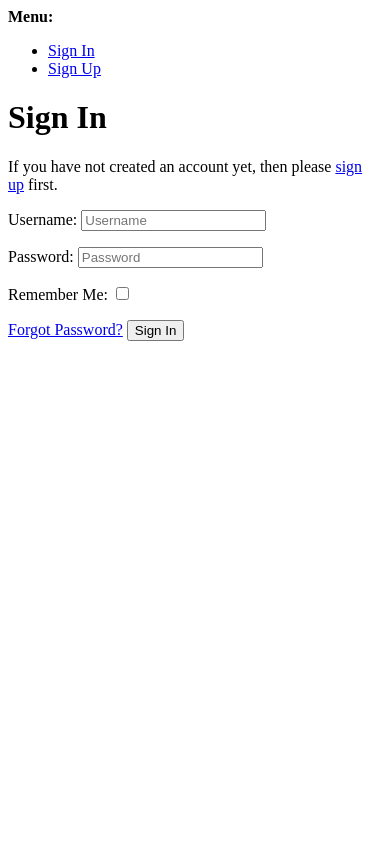
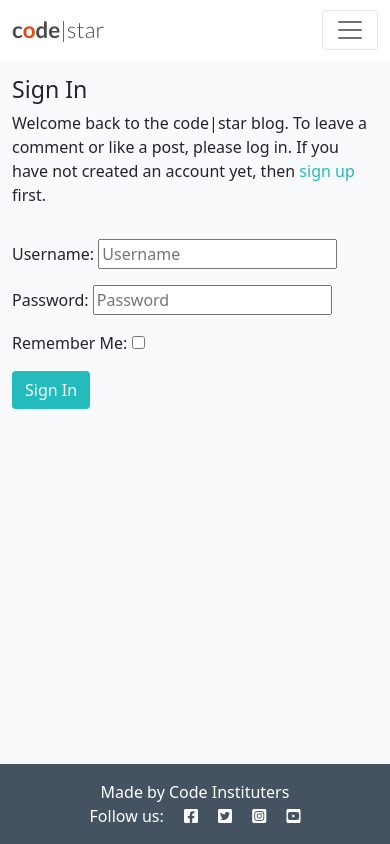
Before and after one commit to gfpkelly1986/django-combi-todo-blog, a Django app: page /accounts/login/ in a window 390 px wide. Run offline with Django 3.2, Linux system fonts and the light colour scheme; some libraries are stand-ins or nearby versions.

Commit message:
Personalize allauth login,logout,signup

```diff
--- a/templates/account/login.html
+++ b/templates/account/login.html
@@ -1,4 +1,4 @@
-{% extends "account/base.html" %}
+{% extends "base.html" %}
 
 {% load i18n %}
 {% load account socialaccount %}
@@ -7,9 +7,9 @@
 
 {% block content %}
 
-<h1>{% trans "Sign In" %}</h1>
-
-{% get_providers as socialaccount_providers %}
+<!-- <h1>{% trans "Sign In" %}</h1> -->
+<!-- May need this for social accounts? Read docs! -->
+<!-- {% get_providers as socialaccount_providers %}
 
 {% if socialaccount_providers %}
 <p>{% blocktrans with site.name as site_name %}Please sign in with one
@@ -28,19 +28,46 @@ for a {{ site_name }} account and sign in below:{% endblocktrans %}</p>
 
 {% include "socialaccount/snippets/login_extra.html" %}
 
-{% else %}
-<p>{% blocktrans %}If you have not created an account yet, then please
+{% else %} --- This end if was under the signupurl link tag --- {% endif %}-->
+
+<!-- <p>{% blocktrans %}If you have not created an account yet, then please
 <a href="{{ signup_url }}">sign up</a> first.{% endblocktrans %}</p>
-{% endif %}
+
 
 <form class="login" method="POST" action="{% url 'account_login' %}">
   {% csrf_token %}
   {{ form.as_p }}
   {% if redirect_field_value %}
   <input type="hidden" name="{{ redirect_field_name }}" value="{{ redirect_field_value }}" />
-  {% endif %}
-  <a class="button secondaryAction" href="{% url 'account_reset_password' %}">{% trans "Forgot Password?" %}</a>
-  <button class="primaryAction" type="submit">{% trans "Sign In" %}</button>
-</form>
+  {% endif %} -->
+  <!-- May need this password link for project, check docs if needed -->
+  <!-- <a class="button secondaryAction" href="{% url 'account_reset_password' %}">{% trans "Forgot Password?" %}</a> -->
+  <!-- <button class="primaryAction" type="submit">{% trans "Sign In" %}</button>
+</form> -->
+
+<div class="container">
+  <div class="row">
+      <div class="col-md-8 mt-3 offset-md-2">
+          <h3>{% trans "Sign In" %}</h3>
+
+          <p>{% blocktrans %}Welcome back to the code|star blog. To leave a comment or like a post, please log in. If
+              you
+              have not created an account yet, then <a class="link" href="{{ signup_url }}">sign up</a>
+              first.{% endblocktrans %}</p>
+      </div>
+  </div>
+  <div class="row">
+      <div class="col-md-8 mt-3 offset-md-2">
+          <form class="login" method="POST" action="{% url 'account_login' %}">
+              {% csrf_token %}
+              {{ form.as_p }}
+              {% if redirect_field_value %}
+              <input type="hidden" name="{{ redirect_field_name }}" value="{{ redirect_field_value }}" />
+              {% endif %}
+              <button class="btn btn-signup right" type="submit">{% trans "Sign In" %}</button>
+          </form>
+      </div>
+  </div>
+</div>
 
 {% endblock %}
```
Also changed, not shown: templates/account/logout.html (+14 -6 lines), templates/account/signup.html (+15 -5 lines).
